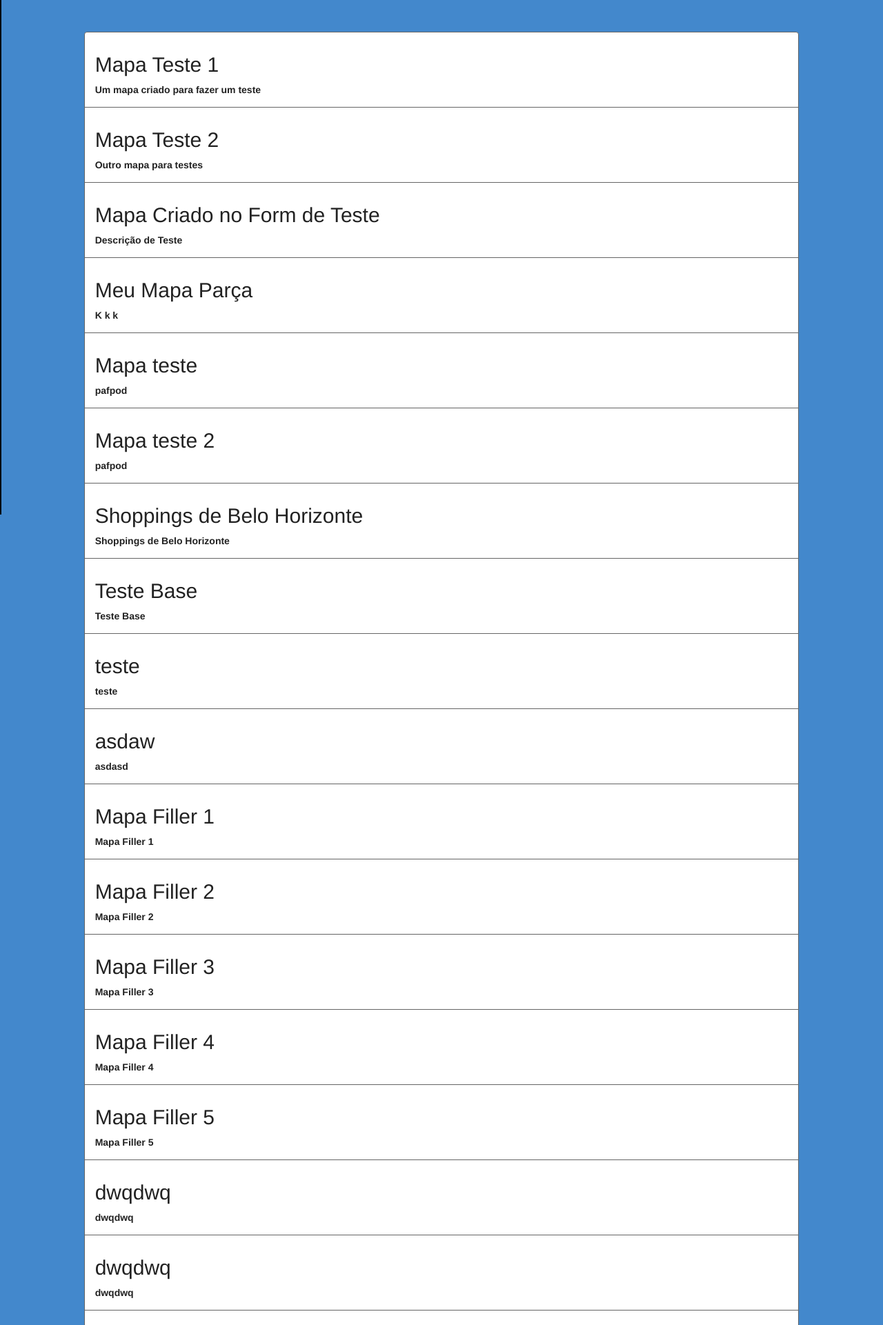
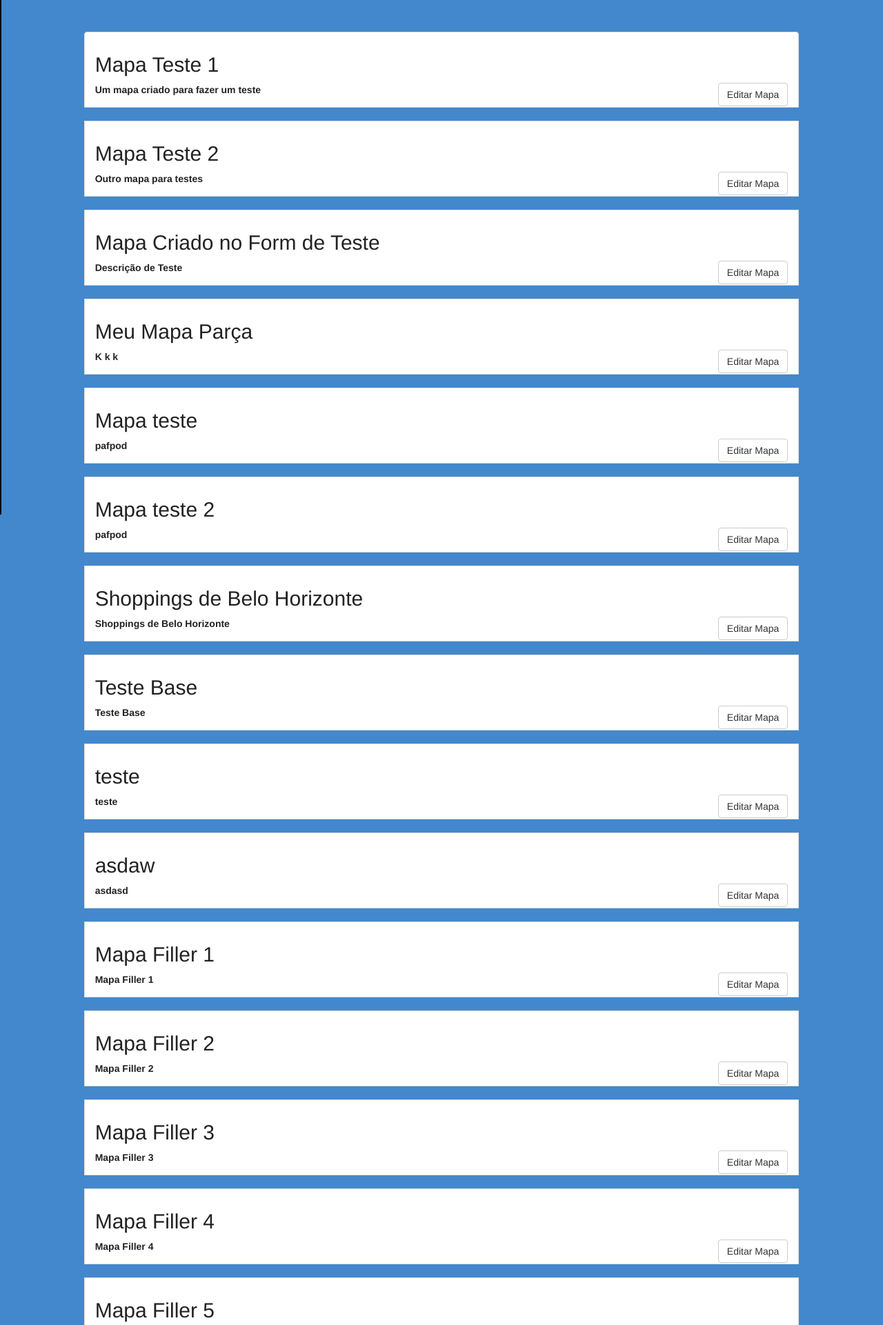
Before and after one commit to PI-and-TP-CEFETMG-AJPPV/MapFindIt, a Django app: template MapFindIt/templates/MapFindIt/meusMapas.html in a window 1280 px wide. Shown: the part 54-1975 px from the top of the page at 69% size. Run offline with Django 3.2, Linux system fonts and the light colour scheme; data comes from the database, SQL or seed files in the repository; both versions use the stored data as it was after the commit; tables that the repository leaves empty hold one stand-in row (values such as "Sample post"); the template is opened without the code that fills it: values that come from a table or form of the project are taken from there, most other values are stand-ins (such as "Sample title", 1, 10 or a date in 2020); some libraries are stand-ins or nearby versions.

Commit message:
Editar Mapa

```diff
--- a/MapFindIt/static/MapFindIt/css/meusMapas.css
+++ b/MapFindIt/static/MapFindIt/css/meusMapas.css
@@ -1,4 +1,4 @@
-.list-group-item{
+.link{
     border-color: #656565;
     color: #222222 !important;
 }
--- a/MapFindIt/templates/MapFindIt/meusMapas.html
+++ b/MapFindIt/templates/MapFindIt/meusMapas.html
@@ -30,10 +30,15 @@
         <div class="col-md-10 col-md-offset-1">
 					<div class="list-group">
 					{% for mapa in mapas %}
-						<a href="/exibirMapa/{{mapa.idmapa}}" class="list-group-item">
-							<h2 id={{mapa.idmapa}}>{{mapa.titulomapa}}</h2>
-							<label for={{mapa.idmapa}}>{{mapa.descmapa}}</label>
-						</a>
+						<div class="list-group-item">
+							<a href="/exibirMapa/{{mapa.idmapa}}" class="link">
+								<h2 id={{mapa.idmapa}}>{{mapa.titulomapa}}</h2>
+								<label for={{mapa.idmapa}}>{{mapa.descmapa}}</label>
+							</a>
+							<button class="btn btn-default" style="float:right;" onclick="location.href='/editarMapa/{{mapa.idmapa}}'">Editar Mapa</button>
+							<br>
+						</div>
+						<br>
 					{% endfor %}
 					</div>
 				</div>
```
Also changed, not shown: db.sqlite3.
